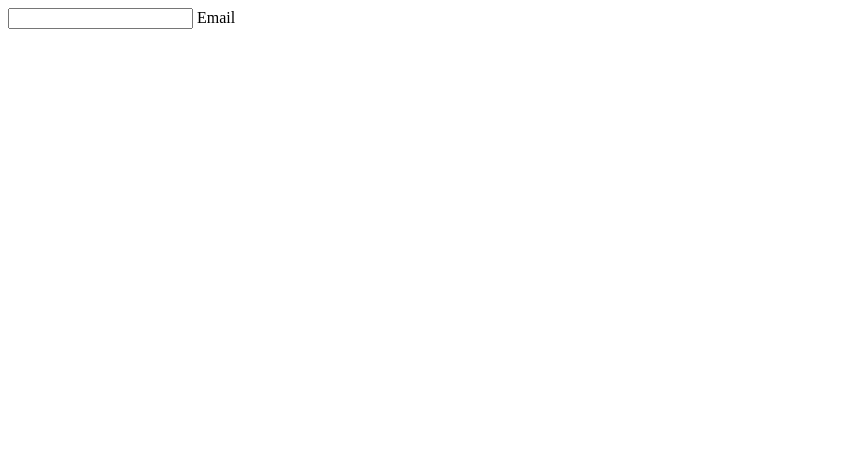
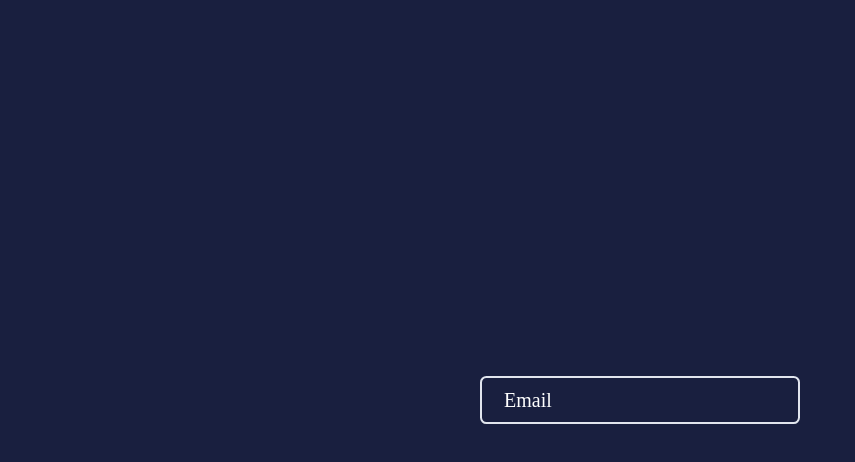
Before and after one commit to mahdi-mey/Input-label-animation, a plain HTML site: page index.html in a window 1280 px wide. Shown: the whole page, without its empty margins (0-855 px from the left). Drawn offline with Linux system fonts and the light colour scheme.

Commit message:
linked stylesheet

```diff
--- a/index.html
+++ b/index.html
@@ -4,6 +4,8 @@
     <meta charset="UTF-8">
     <meta name="viewport" content="width=device-width, initial-scale=1.0">
     <title>Input Label</title>
+    <!-- stylesheet -->
+    <link rel="stylesheet" href="style.css">
 </head>
 <body>
 
```
